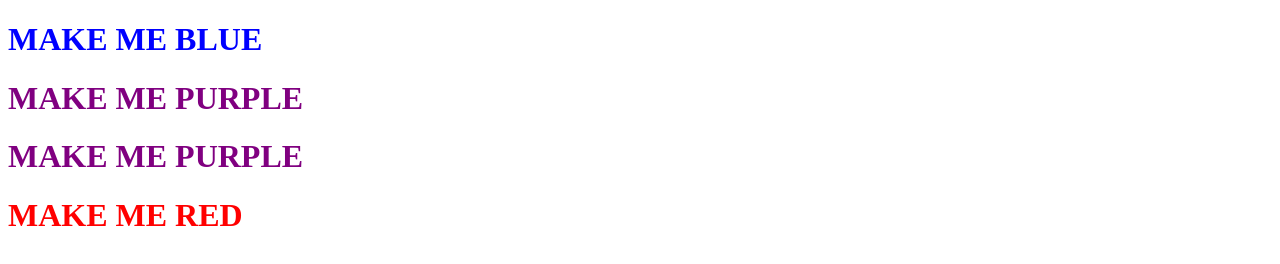
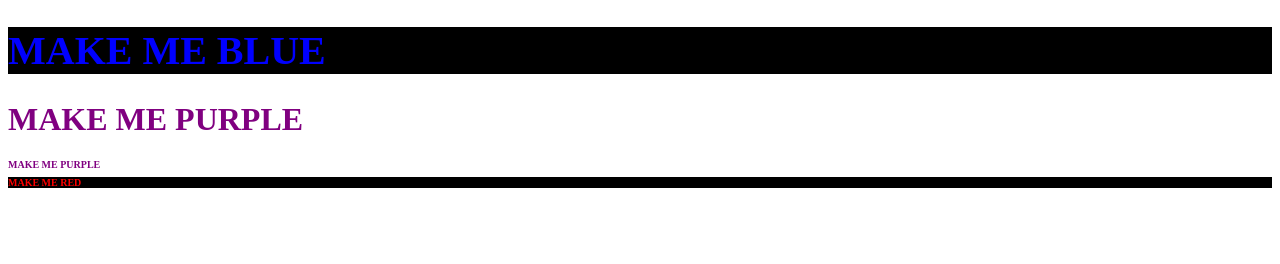
Before and after one commit to FeLowe/felowe.github.io, a plain HTML site: page NW-Bootcamp/targetedCSS/index.html in a window 1280 px wide. Drawn offline with Linux system fonts and the light colour scheme.

Commit message:
added styles

```diff
--- a/NW-Bootcamp/targetedCSS/index.html
+++ b/NW-Bootcamp/targetedCSS/index.html
@@ -2,17 +2,17 @@
 <html lang="en-us">
 <head>
   <meta charset="UTF-8">
-  <title>Targeted CSS</title>
-  <link rel="stylesheet" type="text/css" href="style.css">
+	<title>Targeted CSS</title>
+	<link rel="stylesheet" type="text/css" href="style.css">
 </head>
 <body>
 
-<h1 class="h1blue">MAKE ME BLUE</h1>
+<h1 id="big-font" class="back-black">MAKE ME BLUE</h1>
 
-<h1 class="h1purple">MAKE ME PURPLE</h1>
-<h1 class = "h1purple">MAKE ME PURPLE</h1>
+<h1 id="bold-font" class="purple">MAKE ME PURPLE</h1>
+<h1 class="purple small-font">MAKE ME PURPLE</h1>
 
-<h1 class="h1red">MAKE ME RED</h1>
+<h1 id="red" class="back-black small-font">MAKE ME RED</h1>
 
 </body>
 </html>
--- a/NW-Bootcamp/targetedCSS/style.css
+++ b/NW-Bootcamp/targetedCSS/style.css
@@ -1,11 +1,27 @@
-.h1blue {
+h1 {
   color: blue;
 }
 
-.h1purple {
+.purple {
   color: purple;
 }
 
-.h1red {
+#red {
   color: red;
 }
+
+#big-font {
+  font-size: 40px;
+}
+
+#bold-font {
+  font-weight: bold;
+}
+
+.back-black {
+  background-color: #000;
+}
+
+.small-font {
+  font-size: 10px;
+}
```
